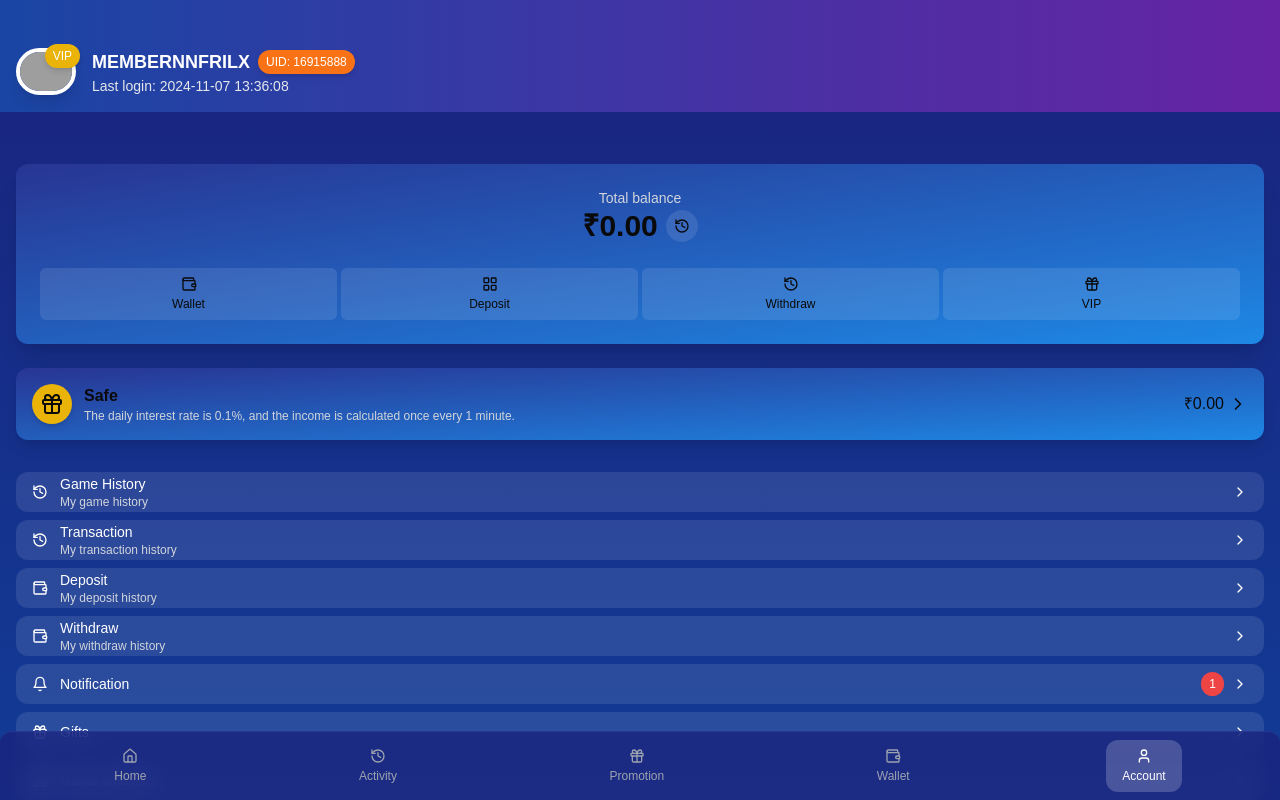
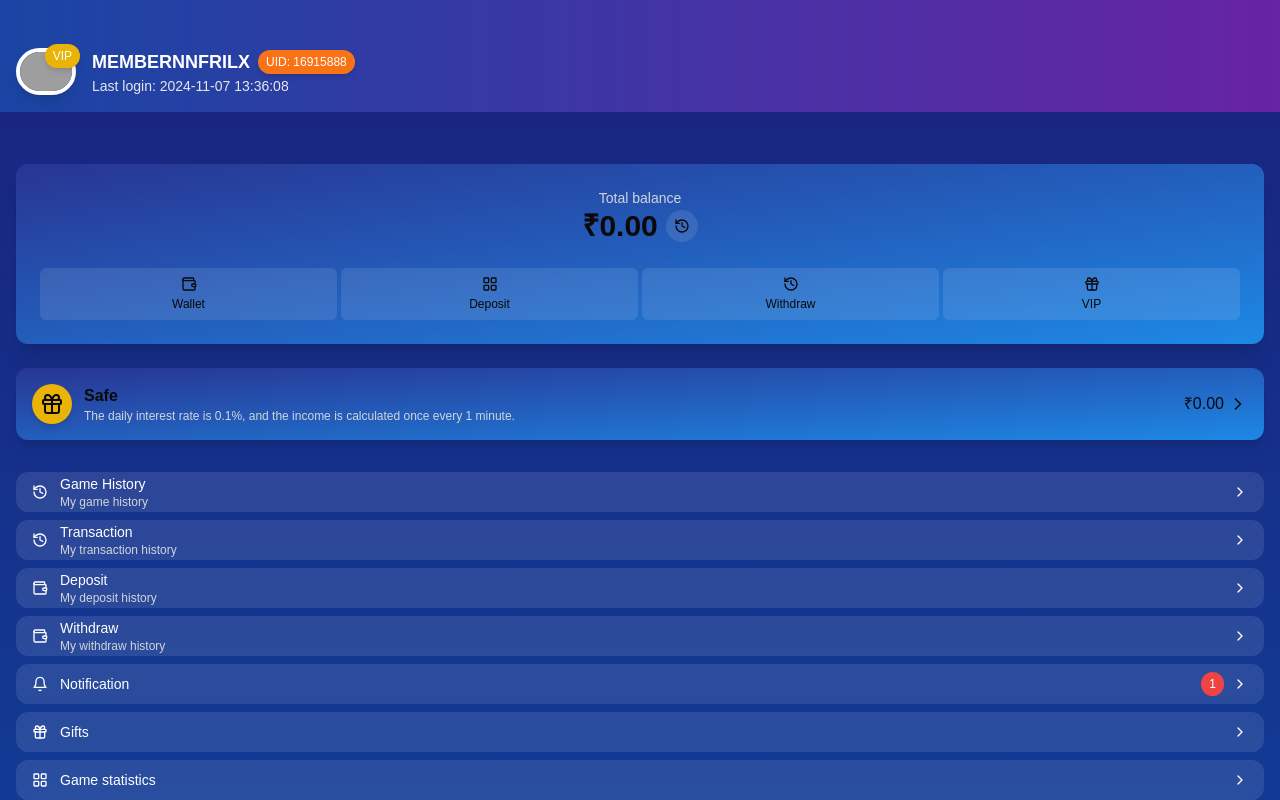
Before and after one commit to onlyprogrammers/color-prediction, a Next.js app in the folder colorprediction/: page /profile in a window 1280 px wide. Shown: the top 800 px of the page. Built offline with nearby package versions, Linux system fonts and the light colour scheme; grey boxes are pictures that could not be loaded.

Commit message:
update profile page

```diff
--- a/colorprediction/components/enhanced-profile-page.tsx
+++ b/colorprediction/components/enhanced-profile-page.tsx
@@ -139,7 +139,7 @@ export default function EnhancedProfilePage() {
               <Button
                 key={index}
                 variant="ghost"
-                className="flex flex-col items-center gap-1 h-auto py-3 bg-white/10 hover:bg-white/20 transition-all transform hover:scale-105 rounded-xl"
+                className="flex flex-col whitespace-nowrap items-center gap-1 h-auto py-3 bg-white/10 hover:bg-white/20 transition-all transform hover:scale-105 rounded-xl "
               >
                 {item.icon}
                 <span className="text-xs">{item.label}</span>
@@ -152,6 +152,7 @@ export default function EnhancedProfilePage() {
         <Button
           variant="ghost"
           className="w-full bg-red-500 hover:bg-red-600 transition-colors py-6 text-lg font-semibold rounded-xl mb-14"
+          style={{marginBottom:'50px'}}
         >
           <LogOut className="h-6 w-6 mr-2" />
           Log out
@@ -159,31 +160,7 @@ export default function EnhancedProfilePage() {
       </div>
 
       {/* Bottom Navigation */}
-      <div className="fixed bottom-0 left-0 right-0 bg-[#1a237e]/80 backdrop-blur-md border-t border-[#283593] p-2 rounded-t-xl">
-        <div className="flex justify-around">
-          {[
-            { icon: <Home className="h-6 w-6" />, label: "Home" },
-            { icon: <History className="h-6 w-6" />, label: "Activity" },
-            { icon: <Gift className="h-6 w-6" />, label: "Promotion" },
-            { icon: <Wallet className="h-6 w-6" />, label: "Wallet" },
-            { icon: <User className="h-6 w-6" />, label: "Account" },
-          ].map((item, index) => (
-            <Button
-              key={index}
-              variant="ghost"
-              className={`flex flex-col items-center gap-1 h-auto py-2 px-4 rounded-xl transition-all ${
-                activeTab === item.label
-                  ? "bg-white/20 text-white"
-                  : "text-gray-400 hover:text-white hover:bg-white/10"
-              }`}
-              onClick={() => setActiveTab(item.label)}
-            >
-              {item.icon}
-              <span className="text-xs">{item.label}</span>
-            </Button>
-          ))}
-        </div>
-      </div>
+
     </div>
   )
 }
--- a/colorprediction/components/home-page.tsx
+++ b/colorprediction/components/home-page.tsx
@@ -34,9 +34,9 @@ export default function HomePage() {
   }, [nextSlide])
 
   return (
-    <div className="min-h-screen bg-gradient-to-b from-[#070B34] to-[#1A1B4B] text-white pb-20">
+    <div className="min-h-screen bg-gradient-to-b from-[#1a237e] to-[#0d47a1] text-white pb-20">
       {/* Header */}
-      <header className="sticky top-0 z-50 bg-[#070B34]/80 backdrop-blur-sm border-b border-gray-800 p-2">
+      <header className="sticky top-0 z-50 bg-[#1a237e]/80 backdrop-blur-sm border-b border-gray-800 p-2">
         <div className="flex items-center justify-between max-w-6xl mx-auto">
           <h1 className="text-xl font-bold bg-gradient-to-r from-purple-400 to-pink-600 text-transparent bg-clip-text">Tiranga</h1>
           <div className="flex items-center gap-2">
@@ -264,13 +264,13 @@ export default function HomePage() {
       <nav className="fixed py-2 bottom-0 left-0 right-0 border-t border-gray-800 bg-[#070B34]/80 backdrop-blur-sm p-1">
         <div className="flex items-center justify-around max-w-6xl mx-auto">
           {[
-            { icon: <Gamepad2 className="h-6 w-6" />, label: "Games" },
-            { icon: <Gift className="h-6 w-6" />, label: "Lottery" },
-            { icon: <Trophy className="h-6 w-6" />, label: "Sports" },
-            { icon: <Coins className="h-6 w-6" />, label: "Casino" },
-            { icon: <Fish className="h-6 w-6" />, label: "Fishing" },
+            { icon: <Gamepad2 className="h-7 w-7" />, label: "Games" },
+            { icon: <Gift className="h-7 w-7" />, label: "Lottery" },
+            { icon: <Trophy className="h-7 w-7" />, label: "Sports" },
+            { icon: <Coins className="h-7 w-7" />, label: "Casino" },
+            { icon: <Fish className="h-7 w-7" />, label: "Fishing" },
           ].map((item, index) => (
-            <Button key={index} variant="ghost" size="sm" className="flex flex-col items-center gap-1 hover:bg-gray-800 transition-all duration-300">
+            <Button key={index} variant="ghost" size="sm" className="flex flex-col items-center gap-1 py-2 hover:bg-gray-800 transition-all duration-300">
               {item.icon}
               <span className="text-xs">{item.label}</span>
             </Button>
```
